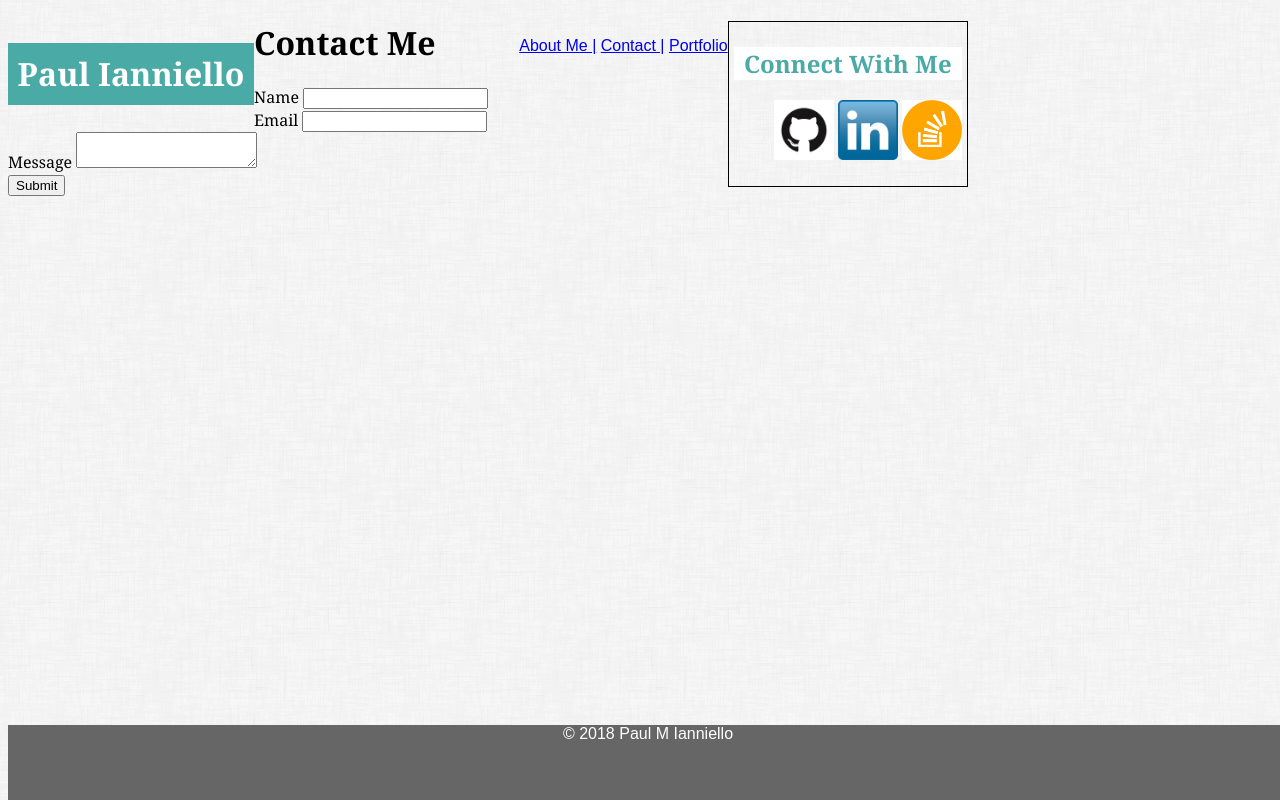
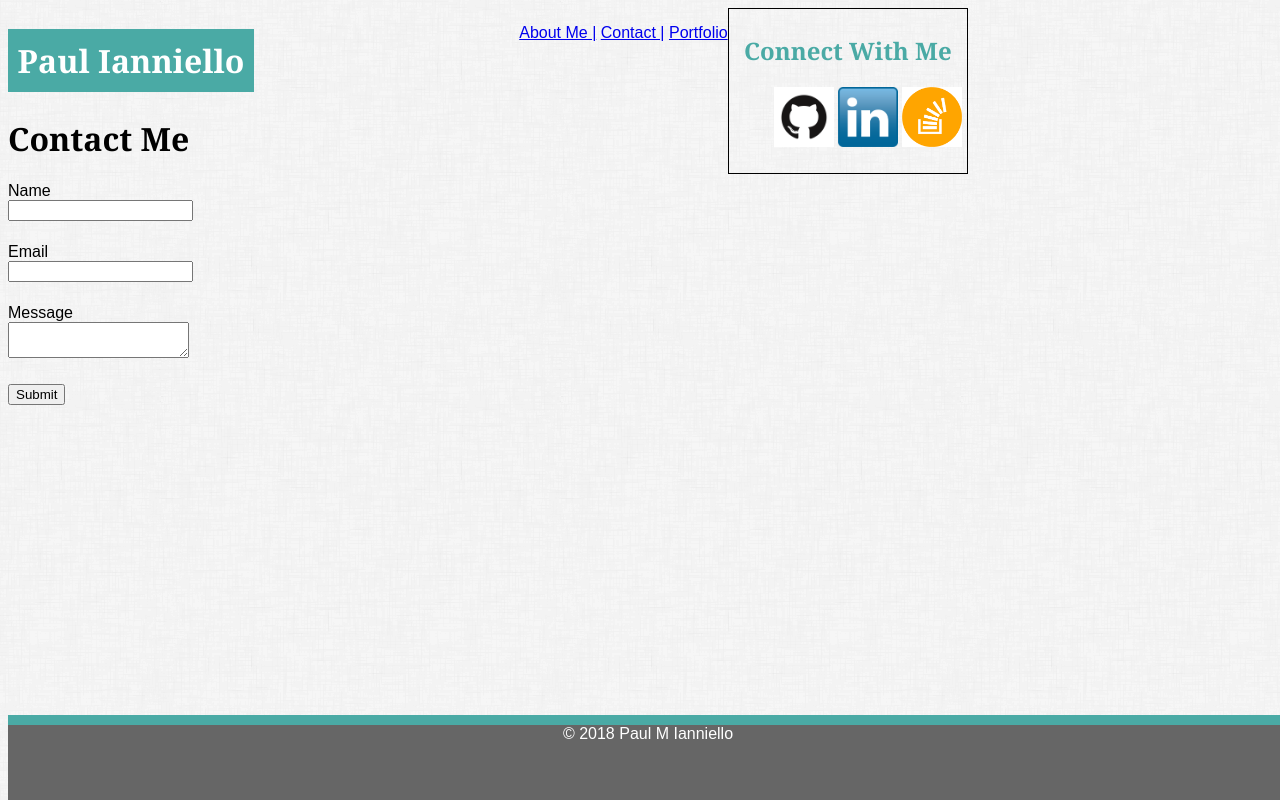
Before and after one commit to pmianniello/Basic-Portfolio, a plain HTML site: page contact.html in a window 1280 px wide. Drawn offline with Linux system fonts and the light colour scheme.

Commit message:
final changes

```diff
--- a/assets/style.css
+++ b/assets/style.css
@@ -67,6 +67,7 @@ ul  {
 #contactme  {
     font-family: Georgia, 'Times New Roman', Times, serif;
     font-weight: bold;
+    float: right;
 
 }
 
@@ -79,7 +80,7 @@ h1  {
 }
 
 h2 {
-    background-color: white;
+
     font-family: Georgia, 'Times New Roman', Times, serif;
     font-weight: bold;
 
@@ -92,6 +93,36 @@ h3{
     position: relative;
 }
 
+#namebox    {
+    font-family: Arial, Helvetica, sans-serif;
+}
+
+#message    {
+    font-family: Arial, Helvetica, sans-serif;
+
+}
+
+#emailbox   {
+    font-family: Arial, Helvetica, sans-serif;
+}
+
+#submit {
+    font-family: Arial, Helvetica, sans-serif;
+}
+
+
+
+.portimg    {
+    display: grid;
+}
+
+#pim1   {
+    color: white;
+    background-color: #4aaaa5;
+    position: absolute;
+
+}
+
 #footer  {
     color: white;
     background-color: #666666;
@@ -101,6 +132,8 @@ h3{
     bottom: 0;
     text-align: center;
     font-family: Arial, Helvetica, sans-serif;
+    border-top: #4aaaa5 solid;
+    border-width: 10px
 }
 
 #copyright  {
--- a/contact.html
+++ b/contact.html
@@ -32,6 +32,10 @@
                 <a href="portfolio.html">Portfolio</a> </ul>
         </div>
 
+    <br>
+    <br>
+    <br>
+    <br>
 
 
     <div id "contactme">
@@ -39,20 +43,20 @@
         <form action="mailto:p.ianniello@gmail.com" method="post">
 
                     <div id="namebox">
-                        <label for "name">Name</label>
+                        <label for "name">Name</label><br>
                         <input type="text" id="name">
                     </div>
-
+                    <br>
                     <div id="emailbox">
-                        <label for "emailbox">Email</label>
+                        <label for "emailbox">Email</label><br>
                         <input type="email" id="email" name="con-email">
                     </div>
-
+                    <br>
                     <div id="message">
-                        <label for "message">Message</label>
+                        <label for "message">Message</label><br>
                         <textarea id="con-message" name="con-message"></textarea>
                     </div>
-
+                    <br>
                     <div id="submit">
                         <button data-ng-submit="Submit">Submit</button>
                     </div>
```
Also changed, not shown: portfolio.html (+12 -8 lines).
